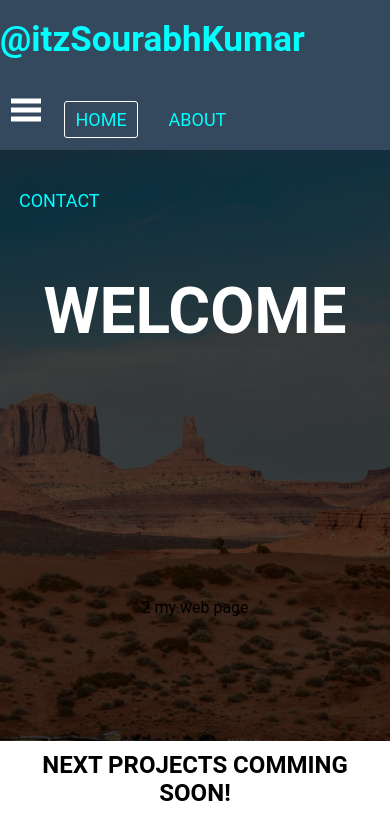
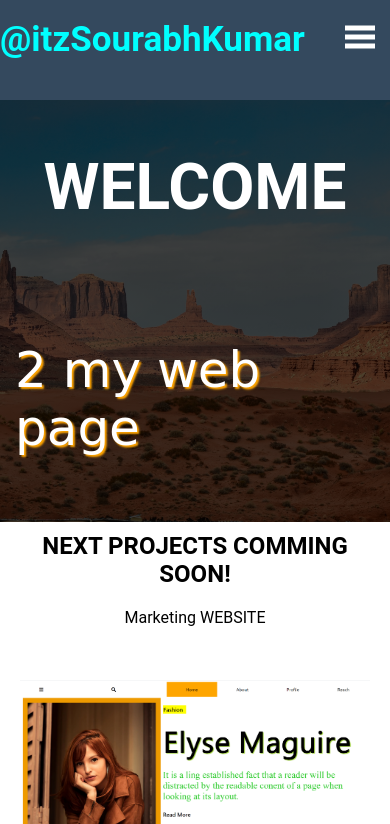
Before and after one commit to itzsourabhkumar/Landing_page.github.io, a plain HTML site: page index.html in a window 390 px wide. Shown: the top 824 px of the page. Drawn offline with Linux system fonts and the light colour scheme.

Commit message:
update style.css

```diff
--- a/style.css
+++ b/style.css
@@ -8,12 +8,12 @@
 body {
   font-family: montserrat;
 }
+/* NAVBAR CSS */
 nav {
   height: 80px;
   width: 100%;
   background-color: #34495e;
   display: flex;
-  flex-wrap: wrap;
 }
 label.name {
   font-size: 35px;
@@ -24,8 +24,7 @@ label.name {
   flex: 2;
 }
 nav ul {
-  float: right;
-  margin-right: 40px;
+  margin-right: 0px;
 }
 nav li {
   display: inline-block;
@@ -45,9 +44,12 @@ a:hover {
   border: 1px solid white;
   transition: 0.5s;
 }
-/* MAIN CONTENT */
+.btn {
+  display: none;
+}
+/* MAIN CONTENT CSS*/
 div.main-content {
-  height: 90vh;
+  height: 40vh;
   background-image: linear-gradient(rgba(0, 0, 0, 0.7), rgba(0, 0, 0, 0.7)),
     url(all-images/ganapathy-kumar-L75D18aVal8-unsplash.jpg);
   background-repeat: no-repeat;
@@ -63,7 +65,7 @@ div.main-content > h1 {
   font-size: 100px;
 }
 
-div.main-content > li.one {
+div.main-content > li {
   font-family: cursive;
   padding: 15px;
   width: 400px;
@@ -71,8 +73,10 @@ div.main-content > li.one {
   text-shadow: 2px 2px 2px orange;
   font-size: 50px;
   border: 1px solid #fff;
+  /* background-image: linear-gradient(to right, red, yellow); */
 }
-/* NEXT PROJECT HEADING */
+
+/* HEADING CSS*/
 h2 {
   text-align: center;
   margin: 10px;
@@ -88,27 +92,20 @@ h2 {
 .demo > div {
   width: 400px;
   height: 300px;
-  /* border: 1px solid black; */
 }
 .pic-1 {
   background-image: url(all-images/Screenshot-1.png);
+}
+.pic-2 {
+  background-image: url(all-images/Screenshot-2.png);
+}
+.pic-3 {
+  background-image: url(all-images/Screenshot-3.png);
+}
+.page {
   background-repeat: no-repeat;
   background-position: center;
   background-size: contain;
-}
-.pic-2 {
-  background-image: url(all-images/Screenshot-2.png);
-  background-repeat: no-repeat;
-  background-position: center;
-  background-size: contain;
-}
-.pic-3 {
-  background-image: url(all-images/Screenshot-3.png);
-  background-repeat: no-repeat;
-  background-position: center;
-  background-size: contain;
-}
-.page {
   cursor: pointer;
   transition: transform 0.5s;
 }
@@ -120,10 +117,8 @@ footer {
   font-family: Nunito, Helvetica Neue, Helvetica, Arial, sans-serif;
   margin: 0;
   width: 100%;
-  /*  height: 240px; */
   background-color: #000;
   color: #5c5c5c;
-  overflow: hidden;
 }
 .my-img {
   clip-path: circle(40% at 50% 40%);
@@ -145,6 +140,7 @@ footer p {
 #footer-ul li a,
 p a {
   text-decoration: none;
+  color: #fff;
 }
 .linkedin {
   font-family: "Indie Flower", cursive;
@@ -154,48 +150,37 @@ p a {
 
 /* Media start */
 @media (max-width: 909px) {
+  /* NAVBAR */
+  nav {
+    height: 100px;
+  }
   label.name {
     font-size: 35px;
-    font-weight: bold;
-    color: white;
+    /* font-weight: bold; */
     padding: 0 0px;
     line-height: 80px;
-    flex: 2;
-  }
-  nav {
-    height: 150px;
-  }
-  a.active,
-  a:hover {
-    border: 1px solid white;
-  }
-  nav a {
     color: aqua;
   }
-  label.name {
-    color: aqua;
+
+  .btn {
+    display: block;
+    margin-top: 15px;
+  }
+  .navbar {
+    display: none;
   }
   /* MAIN CONTENT */
   div.main-content {
-    height: 70vh;
-    display: flex;
-    justify-content: center;
-    align-items: center;
-    flex-wrap: wrap;
+    height: 50vh;
   }
   div.main-content > h1 {
     color: #fff;
     font-size: 400%;
   }
 
-  div.main-content > li.one {
-    font-family: cursive;
-    padding: 15px;
-    width: 400px;
-    color: #fff;
-    text-shadow: 2px 2px 2px orange;
-    font-size: 50px;
-    border: 0px solid #fff;
+  div.main-content > li {
+    width: 100%;
+    border-width: 0px;
   }
 
   /* DEMO */
@@ -207,9 +192,8 @@ p a {
     flex-direction: column;
   }
   .demo > div {
-    width: 400px;
+    width: 100%;
     height: 300px;
-    /* border: 1px solid black; */
   }
   .page {
     text-align: center;
```
